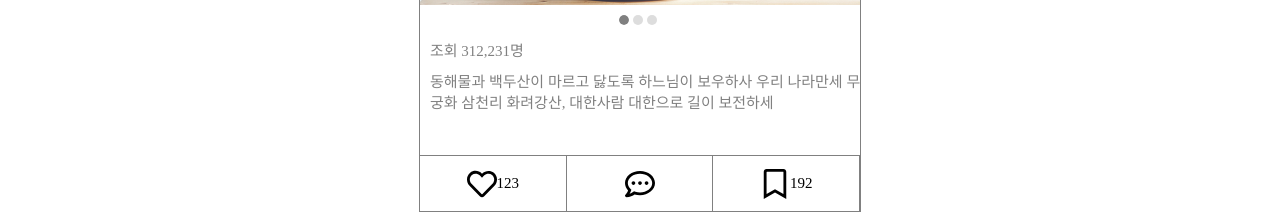
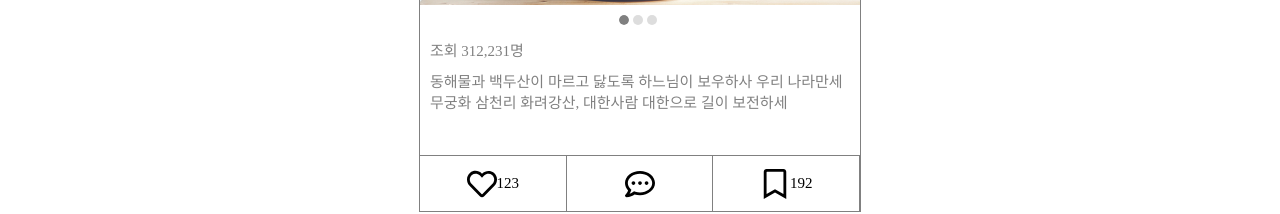
Before and after one commit to heisjun/GRNR, a React (Create React App) app: page /store/menu1 in a window 1280 px wide. Shown: the part 639-853 px from the top of the page. Built offline with nearby package versions, Linux system fonts and the light colour scheme; no server answers.

Commit message:
2208161528

```diff
--- a/src/common/components/Slider/Slide/Slide.tsx
+++ b/src/common/components/Slider/Slide/Slide.tsx
@@ -9,7 +9,9 @@ const Slide: React.FC<ISlide> = (props) => {
             <StyledImg src="/sample2.jpg"></StyledImg>
             <StyledSpace />
             <StyledViews> 조회 312,231명</StyledViews>
-            <StyledText> {ImgUrl}</StyledText>
+            <StyledTextArea>
+                <StyledText>{ImgUrl}</StyledText>
+            </StyledTextArea>
         </div>
     );
 };
@@ -32,12 +34,15 @@ const StyledViews = styled.div`
     padding: 10px;
 `;
 
+const StyledTextArea = styled.div`
+    width: 100%;
+`;
+
 const StyledText = styled.div`
     font-size: 15px;
     font-weight: 300;
     color: grey;
     padding-left: 10px;
-    width: 100%;
 `;
 
 export default Slide;
```
